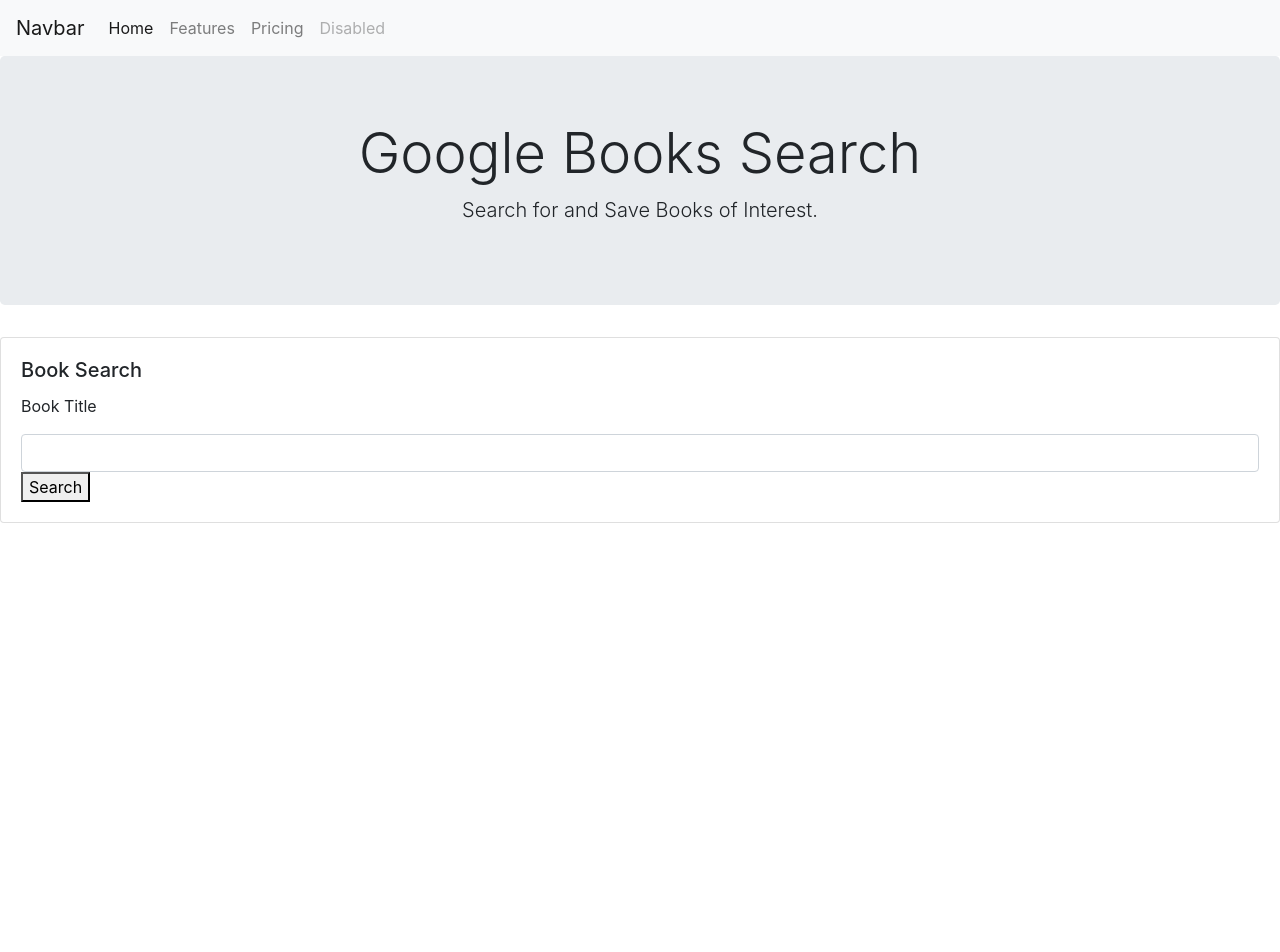
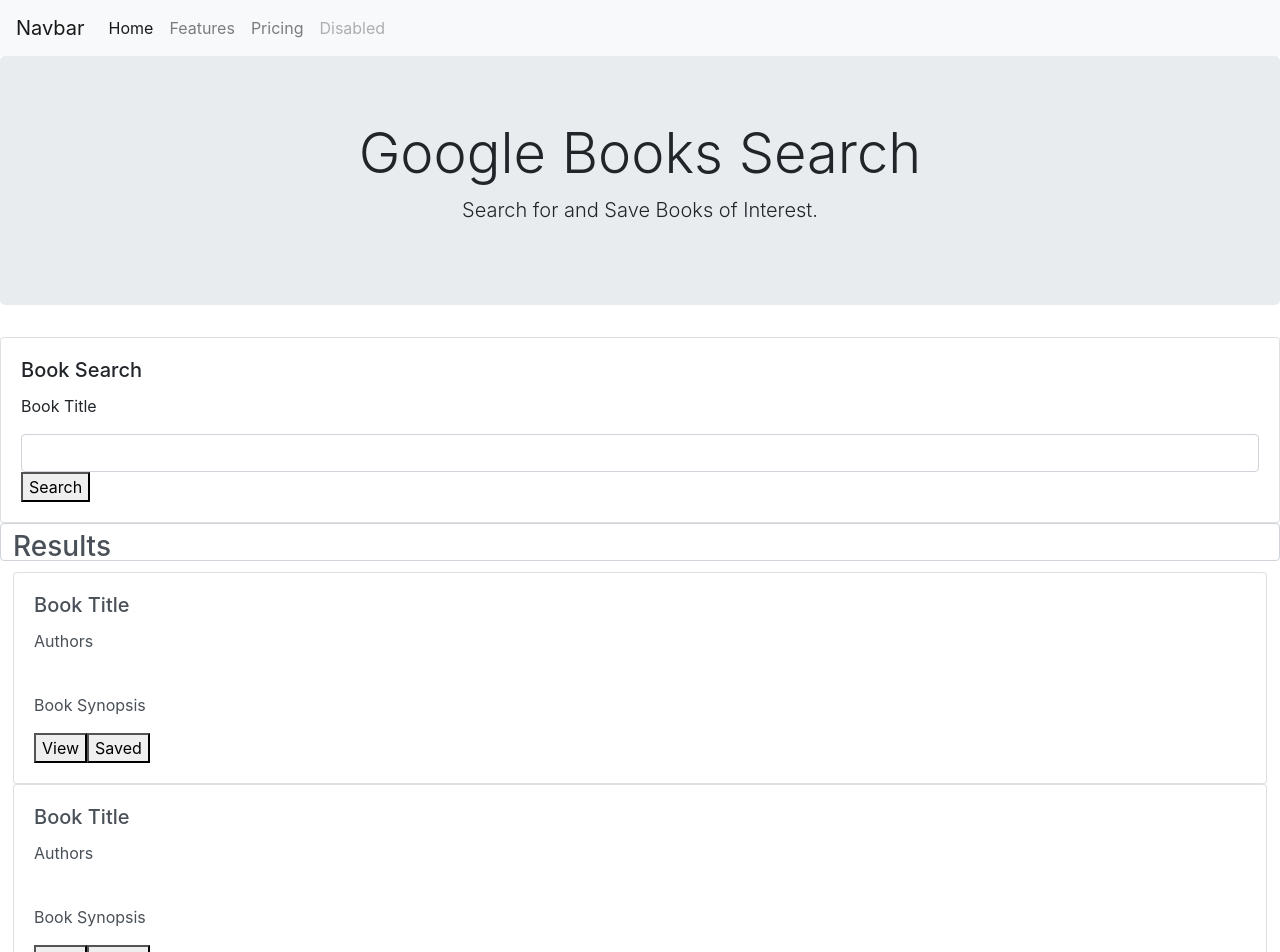
Before and after one commit to jeverett93/bookstobuy, a React (Create React App) app in the folder client/: page / in a window 1280 px wide. Shown: the top 952 px of the page. Before the commit the page ends 800 px from the top, so only its background shows below. Built offline with nearby package versions, Linux system fonts and the light colour scheme.

Commit message:
built skeleton UI for Saved and Search pages

```diff
--- /dev/null
+++ b/client/src/components/Resultform/index.js
@@ -0,0 +1,31 @@
+import React from "react"
+
+function Resultform() {
+    return (
+        <form className="form-control">
+            <h3>Results</h3>
+            <div className="card" style={{width: "18rem;"}}>
+            <div className="card-body">
+                <h5 className="card-title">Book Title</h5>
+                <p className="card-text">Authors</p>
+                <img/>
+                <p className="card-text">Book Synopsis</p>
+                <button>View</button>
+                <button>Saved</button>
+            </div>
+        </div>
+        <div className="card" style={{width: "18rem;"}}>
+            <div className="card-body">
+                <h5 className="card-title">Book Title</h5>
+                <p className="card-text">Authors</p>
+                <img/>
+                <p className="card-text">Book Synopsis</p>
+                <button>View</button>
+                <button>Saved</button>
+            </div>
+        </div>
+        </form>
+    )
+}
+
+export default Resultform
--- /dev/null
+++ b/client/src/components/Savedform/index.js
@@ -0,0 +1,31 @@
+import React from "react"
+
+function Savedform() {
+    return (
+        <form className="form-control">
+            <h3>Saved Books</h3>
+            <div className="card" style={{width: "18rem;"}}>
+            <div className="card-body">
+                <h5 className="card-title">Book Title</h5>
+                <p className="card-text">Authors</p>
+                <img/>
+                <p className="card-text">Book Synopsis</p>
+                <button>View</button>
+                <button>Delete</button>
+            </div>
+        </div>
+        <div className="card" style={{width: "18rem;"}}>
+            <div className="card-body">
+                <h5 className="card-title">Book Title</h5>
+                <p className="card-text">Authors</p>
+                <img/>
+                <p className="card-text">Book Synopsis</p>
+                <button>View</button>
+                <button>Delete</button>
+            </div>
+        </div>
+        </form>
+    )
+}
+
+export default Savedform
--- a/client/src/pages/Saved.js
+++ b/client/src/pages/Saved.js
@@ -0,0 +1,13 @@
+import React from "react"
+import Textbox from "../components/Textbox"
+import Savedform from "../components/Savedform"
+
+function Saved() {
+    return (
+        <>
+        <Savedform/>
+        </>
+    )
+}
+
+export default Saved
--- a/client/src/pages/Search.js
+++ b/client/src/pages/Search.js
@@ -1,11 +1,12 @@
 import React from "react"
 import Textbox from "../components/Textbox"
+import Resultform from "../components/Resultform"
 
 function Search() {
     return (
         <>
         <Textbox/>
-
+        <Resultform/>
         </>
     )
 }
```
